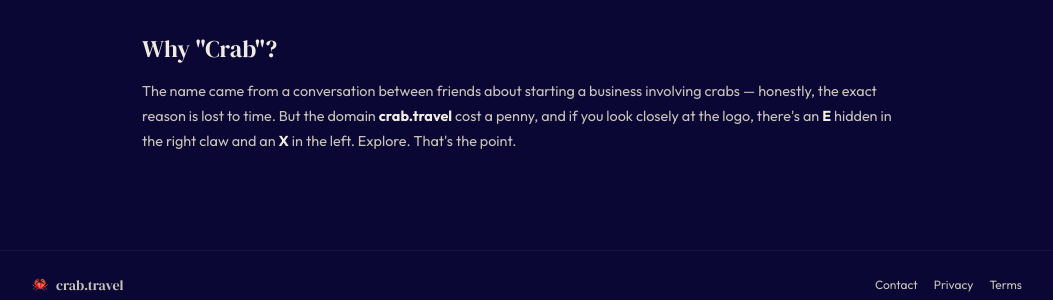
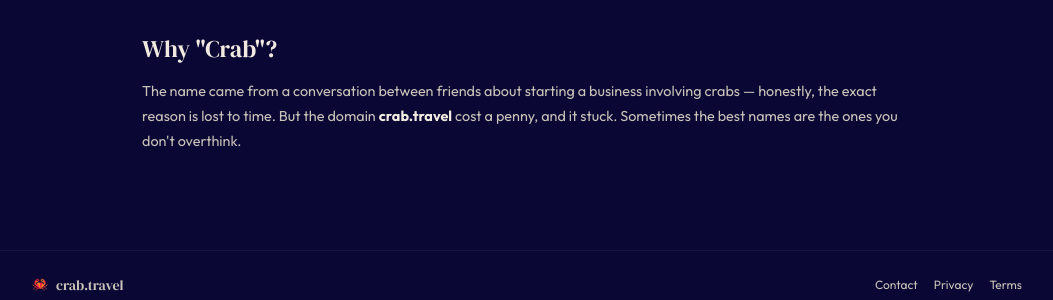
Before and after one commit to tillo13/crab_travel, a Flask app: page /about in a window 1280 px wide. Shown: the part 3066-3366 px from the top of the page, without its empty margins (114-1167 px from the left). Run offline with Flask 3, Linux system fonts and the light colour scheme; some libraries are stand-ins or nearby versions.

Commit message:
remove easter egg mention from about page

```diff
--- a/templates/about.html
+++ b/templates/about.html
@@ -143,7 +143,7 @@
 <!-- Why "Crab" -->
 <div class="about-section mb-16">
   <h2 class="font-display">Why "Crab"?</h2>
-  <p>The name came from a conversation between friends about starting a business involving crabs — honestly, the exact reason is lost to time. But the domain <strong>crab.travel</strong> cost a penny, and if you look closely at the logo, there's an <strong>E</strong> hidden in the right claw and an <strong>X</strong> in the left. Explore. That's the point.</p>
+  <p>The name came from a conversation between friends about starting a business involving crabs — honestly, the exact reason is lost to time. But the domain <strong>crab.travel</strong> cost a penny, and it stuck. Sometimes the best names are the ones you don't overthink.</p>
 </div>
 
 </div>
```
